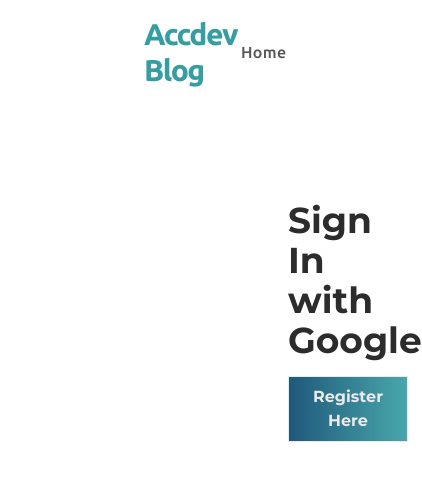
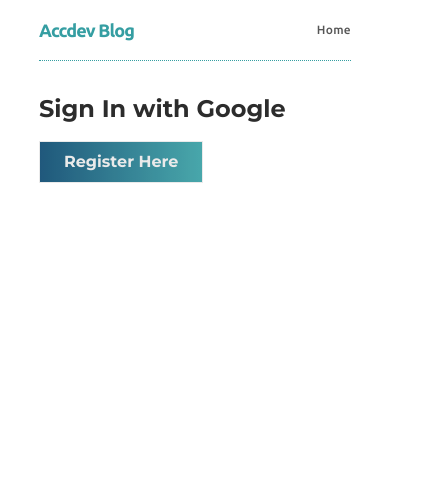
Before and after one commit to accdev1694/blog, a React (Vite) app: page /blog/login in a window 390 px wide. Shown: the top 480 px of the page, 422 px wide, since content can reach past the window. Built offline with nearby package versions, Linux system fonts and the light colour scheme; no server answers.

Commit message:
make layout responsive and add readme

```diff
--- a/src/App.jsx
+++ b/src/App.jsx
@@ -15,18 +15,18 @@
     signOut(auth).then(() => {
       localStorage.clear();
       setIsAuth(false);
-      window.location.pathname = "/login";
+      window.location.pathname = "/blog/login";
     });
   };
 
   return (
     <>
       {/* Main Page Container */}
-      <div className="h-screen px-36 font-secondary pt-4">
+      <div className="h-screen px-[10%]  font-secondary pt-4">
         {/* Nav Container */}
-        <nav className="flex justify-between align-center">
+        <nav className="flex justify-between align-center border-bottom-accent pb-4">
           <Link
-            className="tracking-tighter font-extrabold text-accent text-3xl font-primary"
+            className="tracking-tighter font-extrabold text-accent text-lg md:text-3xl font-primary"
             to="/"
           >
             Accdev Blog
@@ -35,14 +35,14 @@
           <div className="flex justify-center items-center gap-2">
             <Link
               to="/"
-              className="px-1 tracking-wide text-primary font-medium font-primary opacity-80 hover:opacity-100 duration-300 ease-in-out"
+              className="text-xs md:text-smpx-1 tracking-wide text-primary font-medium font-primary opacity-80 hover:opacity-100 duration-300 ease-in-out"
             >
               Home
             </Link>
             {!isAuth && currentLocation.pathname !== "/login" ? (
               <Link
                 to="/login"
-                className="font-semibold text-center text-secondary text-sm  py-1 border border-transparent opacity-80 hover:opacity-100 transition  duration-300 ease-in-out btn-bg-accent  cursor-pointer w-26"
+                className="font-semibold text-center text-secondary text-xs md:text-sm  py-1 border border-transparent opacity-80 hover:opacity-100 transition  duration-300 ease-in-out btn-bg-accent  cursor-pointer w-14 md:w-26"
               >
                 Log In
               </Link>
@@ -50,14 +50,14 @@
               isAuth && (
                 <>
                   <Link
-                    className="font-semibold text-center text-accent text-sm  py-1 border opacity-80 hover:opacity-100 transition  duration-300 ease-in-out  cursor-pointer w-26"
+                    className="font-semibold text-center text-accent text-xs md:text-sm  py-1 border opacity-80 hover:opacity-100 transition  duration-300 ease-in-out  cursor-pointer w-14 md:w-26 "
                     to="/write"
                   >
                     Write
                   </Link>
                   <button
                     onClick={logOut}
-                    className="font-semibold text-center text-secondary text-sm  py-1 border border-transparent opacity-90 hover:opacity-100 transition  duration-300 ease-in-out btn-bg-accent  cursor-pointer w-26"
+                    className="font-semibold text-center text-secondary text-xs md:text-sm  py-1 border border-transparent opacity-90 hover:opacity-100 transition  duration-300 ease-in-out btn-bg-accent  cursor-pointer w-16 md:w-26"
                   >
                     Log Out
                   </button>
@@ -67,7 +67,7 @@
           </div>
         </nav>
 
-        <div className="mx-36 pt-8 align-left mt-20 pb-8">
+        <div className="pt-8 align-left md:mt-12 pb-8">
           <Routes>
             <Route path="/" element={<Homepage isAuth={isAuth}/>}></Route>
             <Route
--- a/src/components/BlogDetails.jsx
+++ b/src/components/BlogDetails.jsx
@@ -28,12 +28,12 @@
   }
 
   return (
-    <div className="max-w-4xl mx-auto py-8">
+    <div className="flex flex-col min-h-screen max-w-4xl mx-auto py-8">
       <Heading heading={post.title} />
-      <div className="mt-8 ">
+      <div className="mt-8 flex-1">
         <MDEditor.Markdown  source={post.content} className="tracking-wide" />
       </div>
-      <div className="flex justify-between items-center mt-6 p-4 text-sm bg-gray-300">
+      <div className="flex justify-between items-center mt-6 p-4 text-sm border-accent-light">
         <p className="">🤖 @{post.author.name}</p>
         <p>⏳ {post.createdAt}</p>
       </div>
--- a/src/components/BlogList.jsx
+++ b/src/components/BlogList.jsx
@@ -12,28 +12,28 @@
     navigate("/");
   };
   return (
-    <div className="grid grid-cols-2 gap-12 mt-10 ">
+    <div className="grid md:grid-cols-2 xl:grid-cols-3 gap-6 mt-10">
       {posts.map((post) => (
         <Link
-          className="flex flex-col text-left p-4 cursor-pointer opacity-80 hover:opacity-100 hover:rounded-lg transition duration-300 ease-in-out hover:bg-transparent border border-light shadow-lg"
+          className="h-60 md:h-52 flex flex-col text-left p-4 cursor-pointer opacity-80 hover:opacity-100 hover:rounded-lg transition duration-300 ease-in-out hover:bg-transparent  border-accent-light shadow-lg"
           key={post.id}
           to={`blog-details/${post.id}`}
         >
           {/* Post Title and Description */}
-          <h1 className="font-bold text-accent-dark text-lg font-primary">
+          <h1 className="font-bold text-accent text-md font-primary">
             {post.title.toUpperCase()}
           </h1>
-          <h3 className="font-bold text-primary text-sm font-primary mt-2">
+          <h3 className="text-primary text-xs font-primary mt-2 flex-1">
             {post.description.length > 100 ? post.description.slice(0, 100) + "..." : post.description}
           </h3>
 
-          <div className="w-full flex justify-between mt-6 ">
+          <div className="w-full flex justify-between ">
             <div className="">
               {/* Post Author and Date */}
-              <p className="w-full text-left text-xs mt-2">
+              <p className="w-full text-left text-[10px] mt-2">
                 🤖 @{post.author.name}
               </p>
-              <p className="w-full text-left text-xs font-bold">
+              <p className="w-full text-left text-[10px] font-bold">
                 ⏳ {post.createdAt}
               </p>
             </div>
@@ -41,7 +41,7 @@
             {isAuth && post.author.id === auth.currentUser.uid && (
               <button
                 onClick={() => deletePost(post.id)}
-                className="mt-4 text-accent border px-6 w-fit font-bold cursor-pointer opacity-[90%] hover:opacity-[100%] hover:rounded-sm"
+                className="mt-4 text-accent border px-6 w-fit font-bold cursor-pointer opacity-[90%] hover:opacity-[100%] hover:rounded-sm text-xs"
               >
                 Delete
               </button>
--- a/src/components/Heading.jsx
+++ b/src/components/Heading.jsx
@@ -1,5 +1,5 @@
 const Heading = ({heading}) => {
-    return ( <h1 className="font-bold text-primary text-4xl">{heading}</h1> );
+    return ( <h1 className="font-bold text-primary text-2xl md:text-4xl">{heading}</h1> );
 }
 
 export default Heading;
--- a/src/components/Login.jsx
+++ b/src/components/Login.jsx
@@ -14,7 +14,7 @@
       })
       .catch((err) => {
         console.error(err);
-        navigate("/login");
+        navigate("/blog/login");
       });
   };
   return (
--- a/src/components/Write.jsx
+++ b/src/components/Write.jsx
@@ -55,7 +55,7 @@
     <div className="min-h-screen bg-white">
       <Heading heading="Create a Post" />
       <form
-        className="mx-36 flex items-center flex-col gap-8 mt-8"
+        className=" flex items-center flex-col gap-8 mt-8"
         onSubmit={submitPost}
       >
         {/* Post Title */}
@@ -67,6 +67,7 @@
             className="flex items-center p-2 bg-blue-100/20 placeholder:text-blue-600/30 border border-blue-500/50 focus:outline-none focus:bg-blue-900/10"
             type="text"
             id="title"
+            maxLength={70}
             placeholder="Ai in Everything"
             name="title"
             value={title}
--- a/src/index.css
+++ b/src/index.css
@@ -6,6 +6,7 @@
     --color-primary: #2c2c2c;
     --color-secondary: #e8e8e8;
     --color-accent: #359ea2;
+    --color-accent-light: #4bb8c277;
     --color-accent-dark: #08476e;
     --color-bg: #d7d7d7;
     --color-light: #e6e6e6b2;
@@ -49,6 +50,12 @@
   .border-accent {
     border: 1px solid var(--color-accent);
   }
+  .border-accent-light {
+    border: 1px solid var(--color-accent-light);
+  }
+  .border-bottom-accent {
+    border-bottom: 1px dotted var(--color-accent);
+  }
   .outline-accent {
     outline-color: var(--color-accent);
     outline-style: solid;
```
Also changed, not shown: 1 other file (tests, documents, lock files or other folders).
